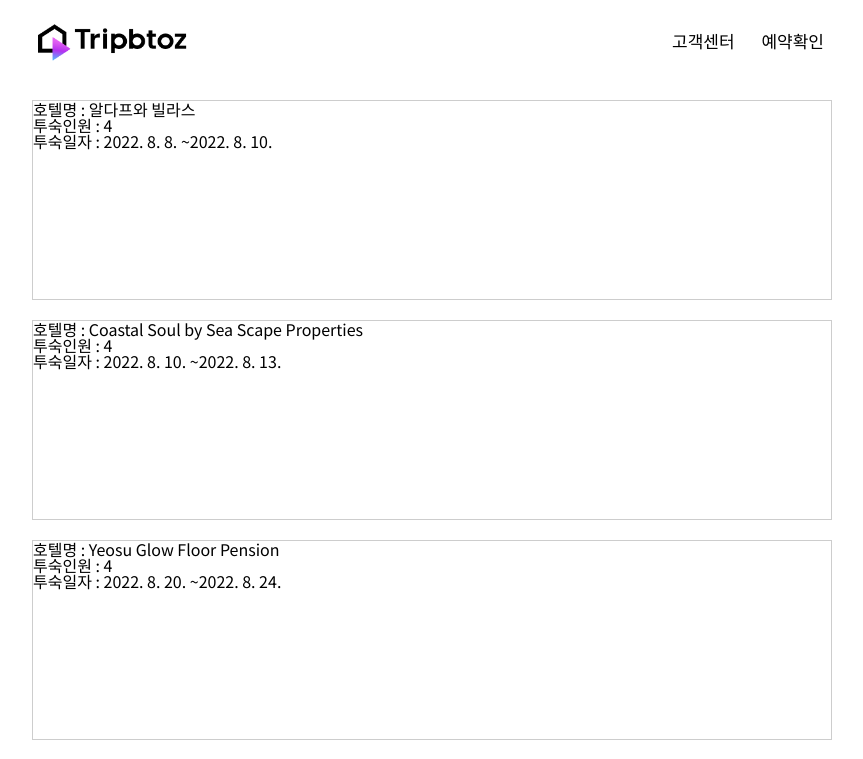
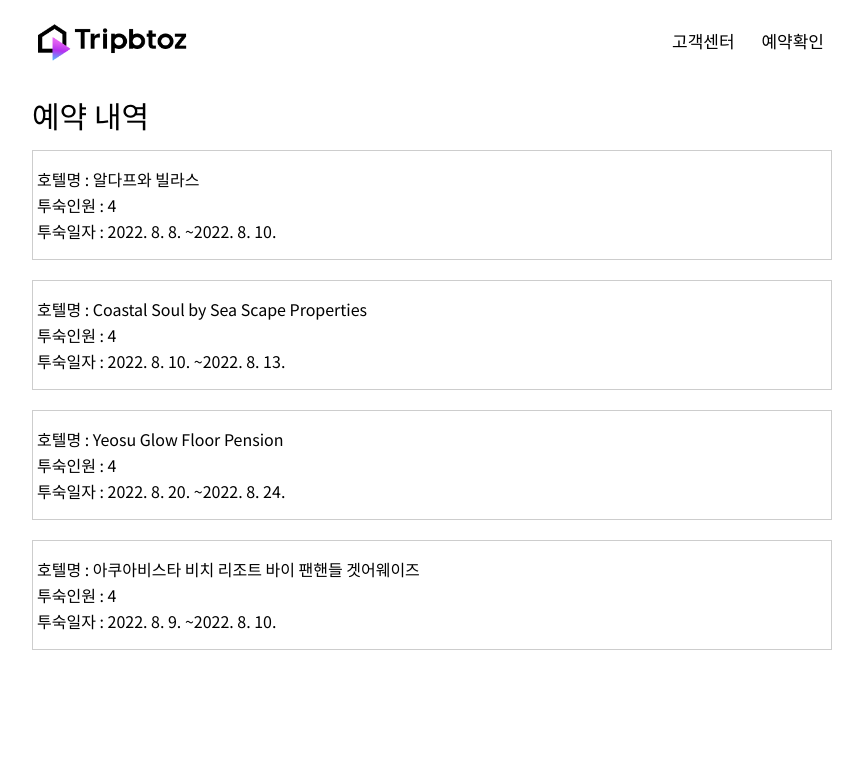
Before and after one commit to ymStudyLog/tripbtoz-ym, a React (Create React App) app: page /reservation in a window 1280 px wide. Shown: the top 759 px of the page, without its empty margins (208-1071 px from the left). Built offline with nearby package versions, Linux system fonts and the light colour scheme; data requests are answered from the project's data file.

Commit message:
feat #29 : 로컬스토리지 값 get 오류로 useLocalStorage 수정

```diff
--- a/src/components/hotelList/HotelItem.tsx
+++ b/src/components/hotelList/HotelItem.tsx
@@ -1,23 +1,27 @@
 import React from "react";
+import styled from "styled-components";
 import { addReservationData } from "../../api/api";
 import useLocalStorage from "../../hooks/useLocalStorage";
 import { BasicHotelDataType } from "../../types/hotelDataType";
-import * as H from "../../styles/HotelItem.style";
+import { MakeReservationButton, HotelItemContainer } from "../../styles/HotelItem.style";
+import { HeadCountType, StayPeriodType } from "../../types/localStorageType";
 
 type Props = {
   hotelData: BasicHotelDataType;
+  stayPeriod : StayPeriodType;
+  headCount : HeadCountType;
 };
 
 const HotelItem = (props: Props) => {
-  const { hotelData } = props;
-  const { stayPeriod, headCount, setReservationInStorage } = useLocalStorage();
+  const { hotelData, stayPeriod, headCount } = props;
+  const { setReservationInStorage } = useLocalStorage();
   const [loading, setLoading] = React.useState<boolean>(false);
 
   return (
-    <H.HotelItemContainer
+    <HotelItemContainer
       style={loading ? { visibility: "visible" } : { visibility: "hidden" }}
     >
-      <H.HotelImage
+      <HotelImage
         src={`${hotelData.image}`}
         alt="hotel"
         onLoad={() => {
@@ -27,21 +31,21 @@
           console.log(`이미지 로딩 실패`);
         }}
       />
-      <H.HotelInfoWrapper>
-        <H.Classification>{hotelData.star.toFixed(1)}성급</H.Classification>
-        <H.Name>{hotelData.hotel_name}</H.Name>
-        <H.Address>{hotelData.address}</H.Address>
-        <H.Review>
+      <HotelInfoWrapper>
+        <Classification>{hotelData.star.toFixed(1)}성급</Classification>
+        <Name>{hotelData.hotel_name}</Name>
+        <Address>{hotelData.address}</Address>
+        <Review>
           <p>{hotelData.grade}</p>
           <p>총 {hotelData.review.toLocaleString("ko-KR")}건의 리뷰</p>
-        </H.Review>
-      </H.HotelInfoWrapper>
+        </Review>
+      </HotelInfoWrapper>
 
-      <H.PriceAndButtonWrapper>
-        <H.MakeReservationButton
+      <PriceAndButtonWrapper>
+        <MakeReservationButton
           type="button"
           onClick={() => {
-            setReservationInStorage(hotelData.id, hotelData.hotel_name);
+            setReservationInStorage(hotelData.id, hotelData.hotel_name, stayPeriod, headCount);
             addReservationData({
               hotel_id: hotelData.id,
               hotel_name: hotelData.hotel_name,
@@ -51,14 +55,80 @@
           }}
         >
           예약
-        </H.MakeReservationButton>
-        <H.HotelPriceWrapper>
-          <H.Price>{hotelData.price.toLocaleString("ko-KR")}원</H.Price>
-          <H.Subtext>세금 및 수수료 불포함</H.Subtext>
-        </H.HotelPriceWrapper>
-      </H.PriceAndButtonWrapper>
-    </H.HotelItemContainer>
+        </MakeReservationButton>
+        <HotelPriceWrapper>
+          <Price>{hotelData.price.toLocaleString("ko-KR")}원</Price>
+          <Subtext>세금 및 수수료 불포함</Subtext>
+        </HotelPriceWrapper>
+      </PriceAndButtonWrapper>
+    </HotelItemContainer>
   );
 };
 
 export default HotelItem;
+
+const HotelImage = styled.img`
+  width: 300px;
+`;
+
+const HotelInfoWrapper = styled.div`
+  padding: 20px 0 0 20px;
+  width: 250px;
+  line-height: 30px;
+`;
+
+const Classification = styled.div`
+  border: 1px solid var(--color-black);
+  width: 50px;
+  height: 25px;
+  display: flex;
+  justify-content: center;
+  align-items: center;
+  font-size: 13px;
+  margin-bottom: 5px;
+`;
+
+const Name = styled.div`
+  font-size: 20px;
+  font-weight: 700;
+`;
+
+const Address = styled.div`
+  color: var(--color-subTitle);
+  font-weight: 500;
+  font-size: 14px;
+`;
+
+const Review = styled.div`
+  display: flex;
+  justify-content: space-between;
+  width: 150px;
+`;
+
+const PriceAndButtonWrapper = styled.div`
+  display: flex;
+  flex-direction: column;
+  justify-content: space-between;
+  align-items: flex-end;
+`;
+
+const HotelPriceWrapper = styled.div`
+  display: flex;
+  flex-direction: column;
+  justify-content: flex-end;
+  text-align: end;
+  width: 250px;
+  padding: 0 20px 20px 0;
+  line-height: 30px;
+`;
+
+const Price = styled.div`
+  font-size: 23px;
+  font-weight: 700;
+`;
+
+const Subtext = styled.div`
+  color: var(--color-border);
+  font-weight: 400;
+  font-size: 12px;
+`;
--- a/src/hooks/useFilter.tsx
+++ b/src/hooks/useFilter.tsx
@@ -3,25 +3,33 @@
 import { ReservationDataType } from "../types/hotelDataType";
 import { HeadCountType, StayPeriodType } from "../types/localStorageType";
 import { QueryType } from "../types/queryType";
+import useDatabase from "../hooks/useDatabase";
 
 const useFilter = () => {
+  const { reservations } = useDatabase();
   const [headQuery, setHeadQuery] = React.useState<QueryType>("");
   const [stayPeriodQuery, setStayPeriodQuery] = React.useState<QueryType>("");
 
-  const filterByHeadCount = React.useCallback((count: HeadCountType) : void =>
-    setHeadQuery(`occupancy.base_lte=${count}&occupancy.max_gte=${count}`), []);
+  const filterByHeadCount = React.useCallback(
+    (headCount : HeadCountType): void =>
+    {
+      console.log("필터훅",headCount);
+      setHeadQuery(
+        `occupancy.base_lte=${headCount}&occupancy.max_gte=${headCount}`
+      );
+    },
+    []
+  );
 
-  const filterByStayPeriod = React.useCallback((
-    reservations: ReservationDataType[] | undefined,
-    period: StayPeriodType
-  ) : void => {
+  const filterByStayPeriod = React.useCallback((stayPeriod : StayPeriodType): void => {
+    console.log("필터훅", stayPeriod);
     if (reservations !== undefined) {
       const query = reservations
         .filter((reservation: ReservationDataType) =>
           areIntervalsOverlapping(
             {
-              start: new Date(period.checkIn),
-              end: new Date(period.checkOut),
+              start: new Date(stayPeriod.checkIn),
+              end: new Date(stayPeriod.checkOut),
             },
             {
               start: new Date(reservation.reservationDetail.checkIn),
@@ -36,11 +44,11 @@
             `id_ne=${currentState.hotel_id}`
         )
         .join("&");
-        setStayPeriodQuery(query);
+      setStayPeriodQuery(query);
     } else {
       setStayPeriodQuery("");
     }
-  },[]);
+  }, [reservations]);
 
   const filteredQueryString: QueryType = "?"
     .concat(headQuery)
@@ -50,7 +58,7 @@
   return {
     filterByHeadCount,
     filterByStayPeriod,
-    filteredQueryString
+    filteredQueryString,
   };
 };
 
--- a/src/hooks/useInfiniteScroll.tsx
+++ b/src/hooks/useInfiniteScroll.tsx
@@ -9,7 +9,7 @@
 
 const useInfiniteScroll = () => {
   const { filteredQueryString } = useFilter();
-
+  console.log("투숙객,투숙기간 필터링 쿼리", filteredQueryString);
   const getPage = async (pageParam: number) => {
     const finalQueryString : QueryType = filteredQueryString.concat(`&_page=${pageParam}&_limit=${HOTELDATA_PER_PAGE}`);
     const hotelDatas: GetDataResultType = await getHotelInformation<
--- a/src/hooks/useLocalStorage.ts
+++ b/src/hooks/useLocalStorage.ts
@@ -1,27 +1,7 @@
-import React from "react";
 import { StayPeriodType, HeadCountType } from "../types/localStorageType";
 import { ReservationDataType } from "../types/hotelDataType";
 
 const useLocalStorage = () => {
-  const [stayPeriod, setStayPeriod] = React.useState<StayPeriodType>({
-    checkIn: "",
-    checkOut: "",
-  });
-  const [headCount, setHeadCount] = React.useState<HeadCountType>(0);
-
-  const getStorage = React.useCallback((periodData: string, headData: string) => {
-    const parsedPeriodData = JSON.parse(periodData);
-    const parsedHeadData = parseInt(headData);
-    setStayPeriod((prevState: StayPeriodType) => {
-      return {
-        ...prevState,
-        checkIn: parsedPeriodData.checkIn,
-        checkOut: parsedPeriodData.checkOut,
-      };
-    });
-    setHeadCount(parsedHeadData);
-  },[]);
-
   const setStayPeriodInStorage = (startDate: string, endDate: string) => {
     localStorage.setItem(
       "stayPeriod",
@@ -36,7 +16,12 @@
     localStorage.setItem("headCount", count.toString());
   };
 
-  const setReservationInStorage = (id: number, hotelName: string) => {
+  const setReservationInStorage = (
+    id: number,
+    hotelName: string,
+    stayPeriod: StayPeriodType,
+    headCount: HeadCountType
+  ) => {
     const prevStorageState = localStorage.getItem("reservationData");
     const newStorageState = [
       {
@@ -62,9 +47,6 @@
   };
 
   return {
-    stayPeriod,
-    headCount,
-    getStorage,
     setStayPeriodInStorage,
     setHeadCountInStorage,
     setReservationInStorage,
--- a/src/pages/Hotel.tsx
+++ b/src/pages/Hotel.tsx
@@ -1,41 +1,36 @@
 import React from "react";
 import SearchBar from "../components/common/SearchBar";
 import HotelList from "../components/hotelList/HotelList";
-import useLocalStorage from "../hooks/useLocalStorage";
 import useFilter from "../hooks/useFilter";
-import useDatabase from "../hooks/useDatabase";
 import { ReservationContainer } from "../styles/Hotel.style";
+import { HeadCountType, StayPeriodType } from "../types/localStorageType";
+
+type LocalStorageType = string|null;
 
 const Hotel = () => {
-  const { reservations } = useDatabase();
-  const { stayPeriod, headCount, getStorage } = useLocalStorage();
-  const { filterByHeadCount, filterByStayPeriod } = useFilter();
-
-  const periodData = localStorage.getItem("stayPeriod");
-  const headData = localStorage.getItem("headCount");
+  const stayPeriodRef = React.useRef<StayPeriodType>({
+    checkIn: "",
+    checkOut: "",
+  });
+  const headCountRef = React.useRef<HeadCountType>(0);
+  const { filterByStayPeriod, filterByHeadCount } = useFilter();
 
   React.useEffect(() => {
-    if (periodData !== null && headData !== null) {
-      getStorage(periodData, headData);
+    const tempStay : LocalStorageType = localStorage.getItem("stayPeriod");
+    const tempHead : LocalStorageType = localStorage.getItem("headCount");
+    if (tempStay !== null && tempHead !== null) {
+      stayPeriodRef.current = JSON.parse(tempStay);
+      headCountRef.current = parseInt(tempHead);
+      filterByStayPeriod(stayPeriodRef.current)
+      filterByHeadCount(headCountRef.current)
     }
-  }, [periodData, headData, getStorage]);
-
-  React.useEffect(() => {
-    filterByHeadCount(headCount);
-    filterByStayPeriod(reservations, stayPeriod);
-  }, [
-    headCount,
-    reservations,
-    stayPeriod,
-    filterByHeadCount,
-    filterByStayPeriod,
-  ]);
+  }, [filterByStayPeriod , filterByHeadCount]);
 
   return (
     <>
       <ReservationContainer>
         <SearchBar />
-        <HotelList />
+        <HotelList stayPeriod={stayPeriodRef.current} headCount={headCountRef.current}/>
       </ReservationContainer>
     </>
   );
--- a/src/pages/Landing.tsx
+++ b/src/pages/Landing.tsx
@@ -5,6 +5,7 @@
 const Landing = () => {
   // TODO final 제출 전에 삭제
   React.useEffect(() => {
+    window.localStorage.clear();
     localStorage.setItem(
       'stayPeriod',
       JSON.stringify({
--- a/src/pages/Reservation.tsx
+++ b/src/pages/Reservation.tsx
@@ -11,15 +11,18 @@
 
   return (
     <ReservationPageContainer>
+      <Title>
+      <h1>예약 내역</h1>
+      </Title>
       {reservations?.map((reservation: ReservationDataType) => {
         return (
           <ReservationItemContainer key={uuidv4()}>
-            <p>호텔명 : {reservation.hotel_name}</p>
-            <p>투숙인원 : {reservation.headCount}</p>
-            <p>
+            <Content>호텔명 : {reservation.hotel_name}</Content>
+            <Content>투숙인원 : {reservation.headCount}</Content>
+            <Content>
               투숙일자 : {reservation.reservationDetail.checkIn} ~
               {reservation.reservationDetail.checkOut}
-            </p>
+            </Content>
           </ReservationItemContainer>
         );
       })}
@@ -29,8 +32,22 @@
 
 export default Reservation;
 
-const ReservationPageContainer = styled(ReservationContainer)``;
+const ReservationPageContainer = styled(ReservationContainer)`
+`;
 
 const ReservationItemContainer = styled(HotelItemContainer)`
+  height: auto;
+  padding: 15px 4px;
   flex-direction: column;
 `;
+
+const Title = styled(HotelItemContainer)`
+  border: none;
+  height: auto;
+  flex-direction: column;
+  font-size: 30px;
+`;
+
+const Content = styled.p`
+  margin: 5px 0;
+`;
```
Also changed, not shown: src/components/hotelList/HotelList.tsx (+16 -2 lines), 1 other file (tests, documents, lock files or other folders).
